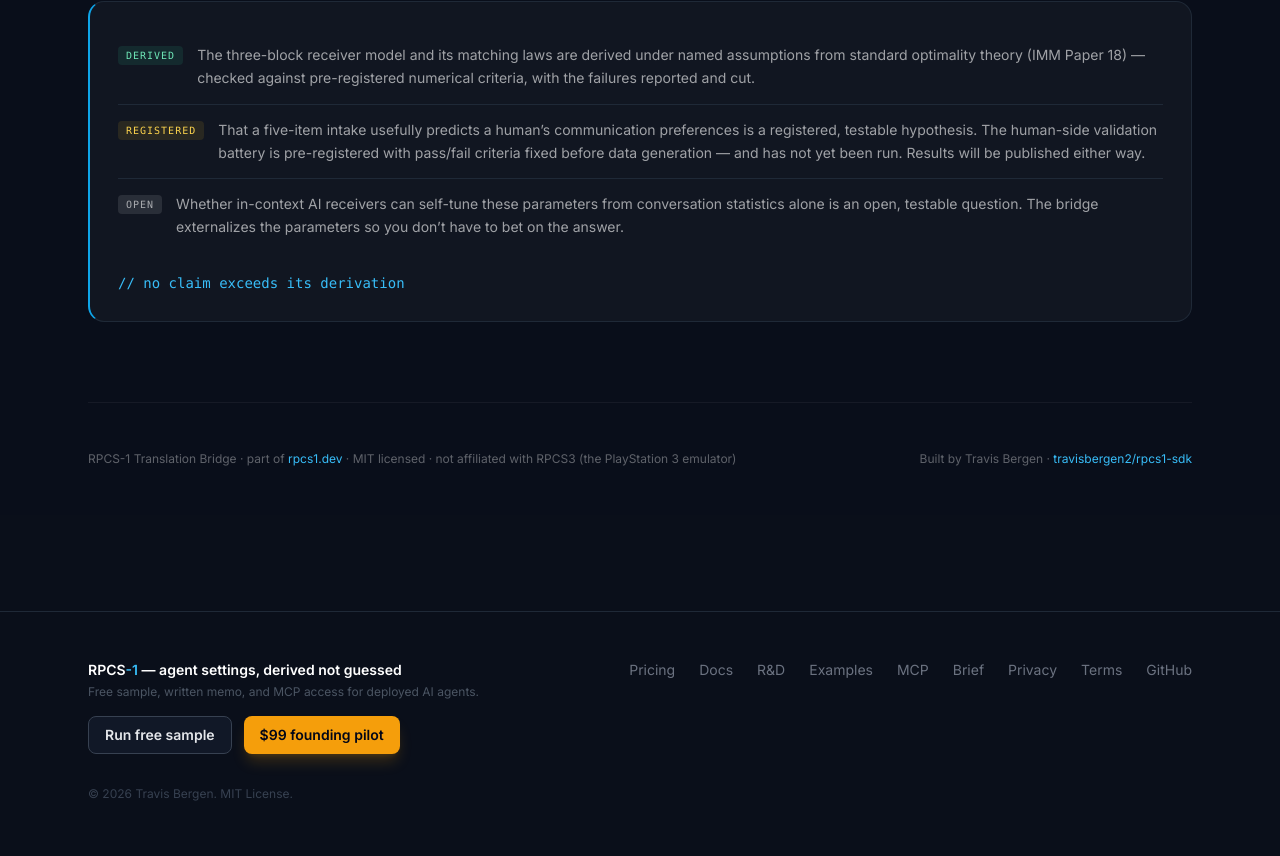
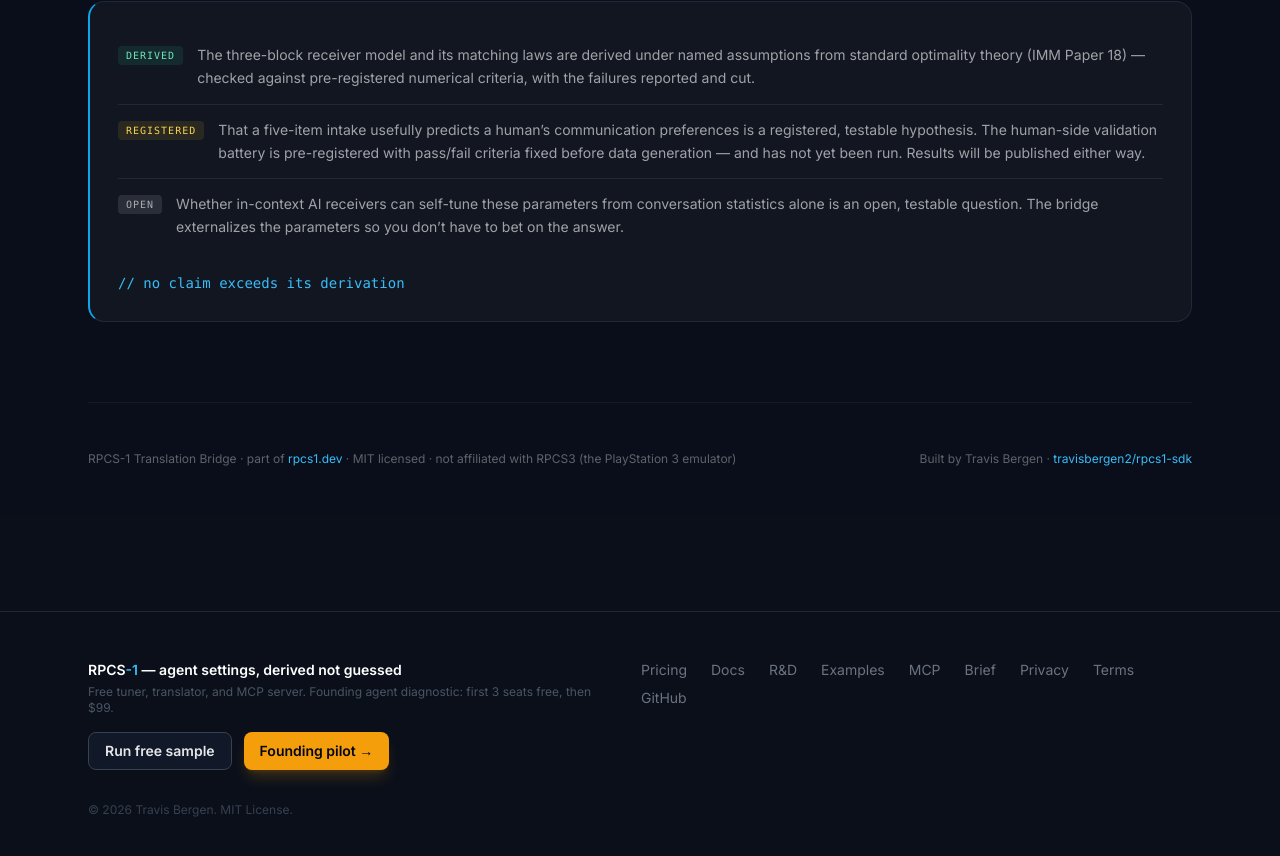
Before and after one commit to travisbergen2/rpcs1-sdk, a Next.js app in the folder packages/web/: page /bridge in a window 1280 px wide. Shown: the part 3606-4462 px from the top of the page. Built offline with nearby package versions, Linux system fonts and the light colour scheme.

Commit message:
fix: route diagnostic CTAs through the free-first flow
Align header and footer diagnostic CTAs with the free-first /diagnostic path already represented on the pricing page.

```diff
--- a/packages/web/components/Footer.tsx
+++ b/packages/web/components/Footer.tsx
@@ -10,7 +10,7 @@
               RPCS<span className="text-sky-400">-1</span> — agent settings, derived not guessed
             </p>
             <p className="text-xs text-gray-600 mt-1">
-              Free sample, written memo, and MCP access for deployed AI agents.
+              Free tuner, translator, and MCP server. Founding agent diagnostic: first 3 seats free, then $99.
             </p>
             <div className="mt-4 flex flex-wrap gap-3">
               <Link
@@ -20,10 +20,10 @@
                 Run free sample
               </Link>
               <Link
-                href="/api/checkout?tier=diagnostic"
+                href="/diagnostic"
                 className="inline-flex items-center justify-center rounded-lg bg-amber-500 px-4 py-2 text-sm font-semibold text-slate-950 transition-colors hover:bg-amber-400 shadow-lg shadow-amber-500/20"
               >
-                $99 founding pilot
+                Founding pilot →
               </Link>
             </div>
           </div>
--- a/packages/web/components/Nav.tsx
+++ b/packages/web/components/Nav.tsx
@@ -46,7 +46,7 @@
             Calibrate
           </Link>
           <Link
-            href="/api/checkout?tier=diagnostic"
+            href="/diagnostic"
             className="ml-2 px-3 py-1.5 text-sm font-medium bg-amber-500 hover:bg-amber-400 text-slate-950 rounded-lg transition-colors shadow-lg shadow-amber-500/20"
           >
             Get the diagnostic →
```
